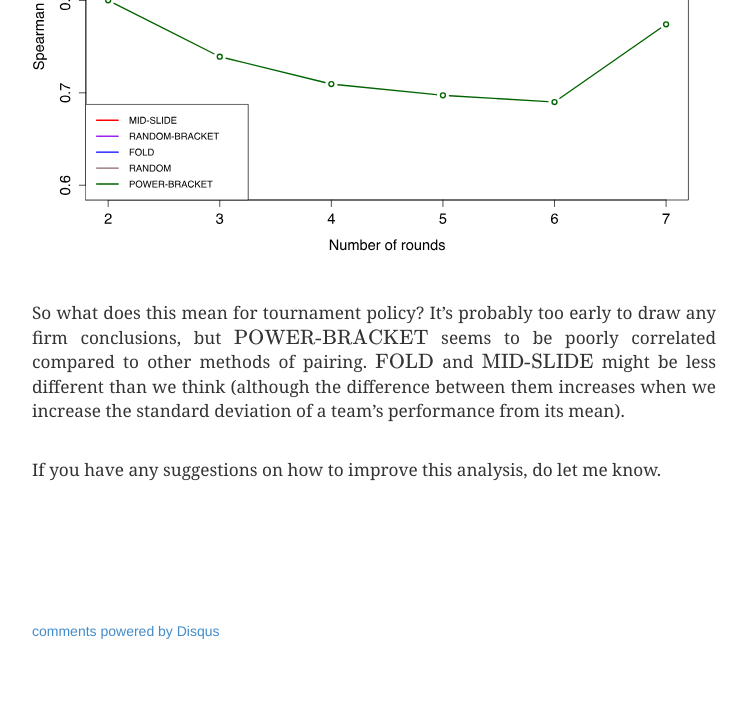
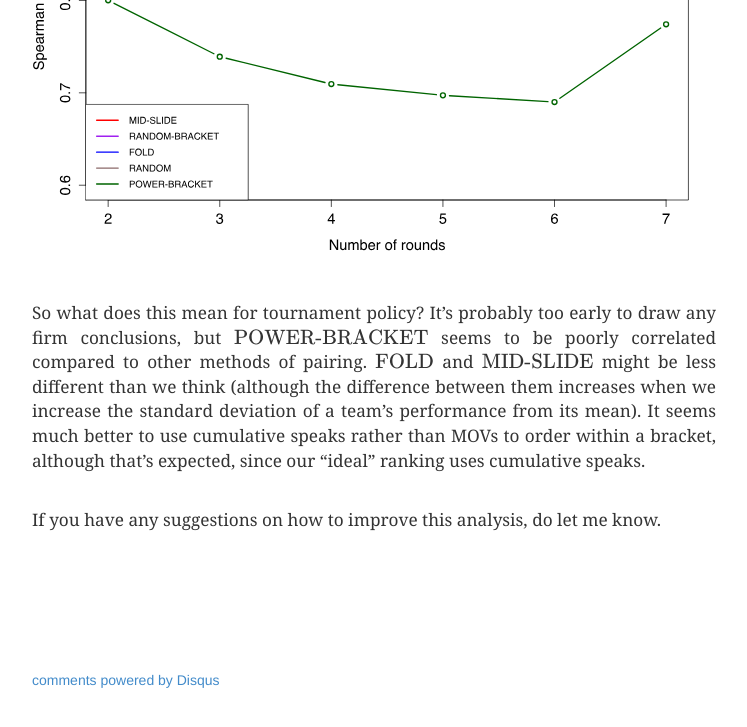
Before and after one commit to amrav/amrav.github.io, a Jekyll site: the page built from _posts/2015-12-08-debate-analysis-team-pairing.md, in a window 1280 px wide and 900 px high, scrolled down 2766 px. Shown: the top 727 px of the window, without its empty margins (266-1013 px from the left). Built offline with Jekyll 4.4.1, drawn with Linux system fonts in a browser that asks for light colours; nearby versions of some CDN libraries; some web fonts are replaced; formulas are drawn with MathJax 3; comment, search, counter and statistics services are not loaded.

Commit message:
Add line about speaks vs MOV

```diff
--- a/_posts/2015-12-08-debate-analysis-team-pairing.md
+++ b/_posts/2015-12-08-debate-analysis-team-pairing.md
@@ -29,7 +29,7 @@ Here's another graph, this time using cumulative scores for tiebreaks.
 
 ![image](/assets/svg/spearman_7_speaks.svg){: .svg-full}
 
-So what does this mean for tournament policy? It's probably too early to draw any firm conclusions, but \\(\operatorname{POWER-BRACKET}\\) seems to be poorly correlated compared to other methods of pairing. \\(\operatorname{FOLD}\\) and \\(\operatorname{MID-SLIDE}\\) might be less different than we think (although the difference between them increases when we increase the standard deviation of a team's performance from its mean).
+So what does this mean for tournament policy? It's probably too early to draw any firm conclusions, but \\(\operatorname{POWER-BRACKET}\\) seems to be poorly correlated compared to other methods of pairing. \\(\operatorname{FOLD}\\) and \\(\operatorname{MID-SLIDE}\\) might be less different than we think (although the difference between them increases when we increase the standard deviation of a team's performance from its mean). It seems much better to use cumulative speaks rather than MOVs to order within a bracket, although that's expected, since our "ideal" ranking uses cumulative speaks.
 
 If you have any suggestions on how to improve this analysis, do let me know.
 
```
